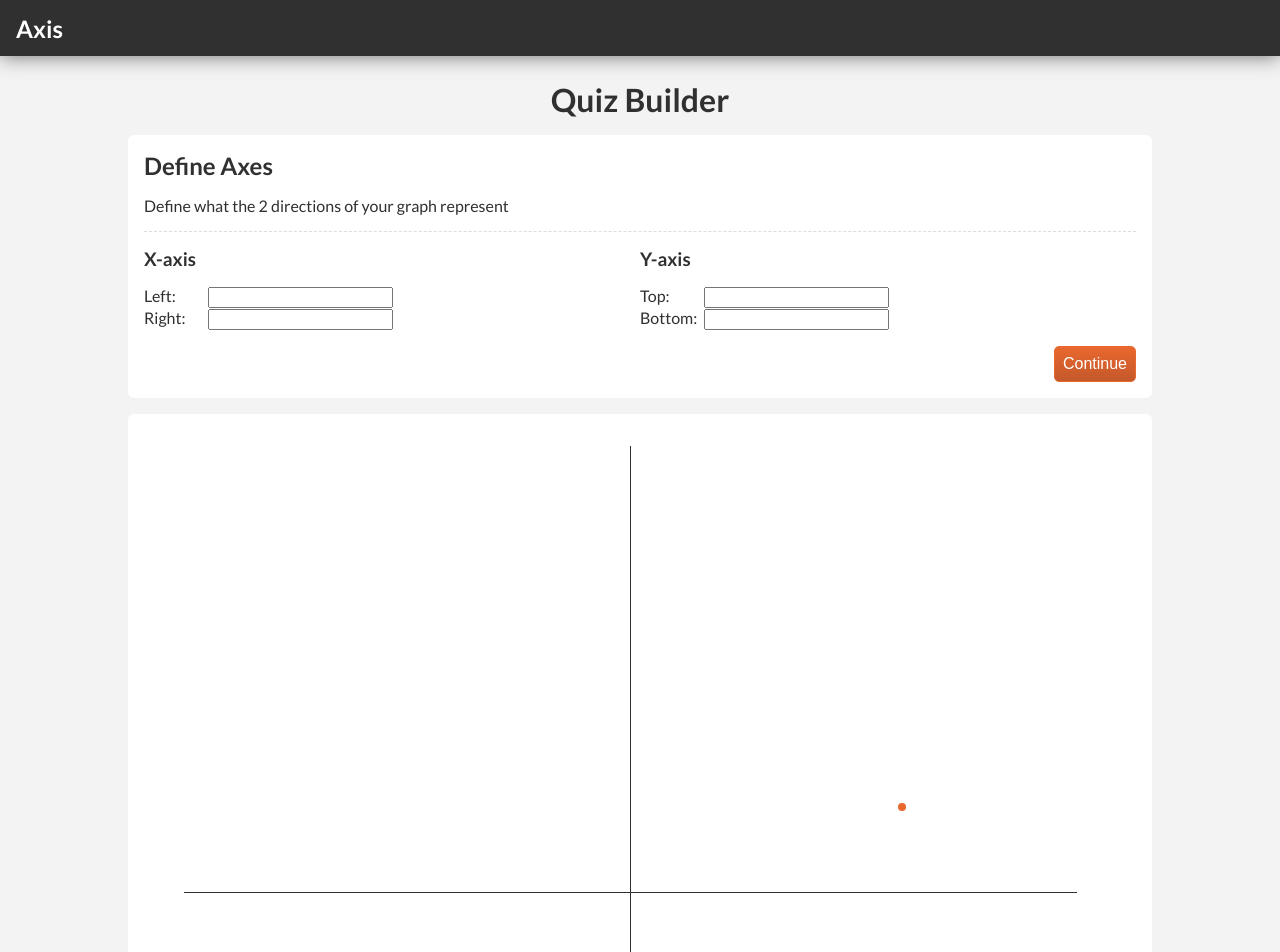
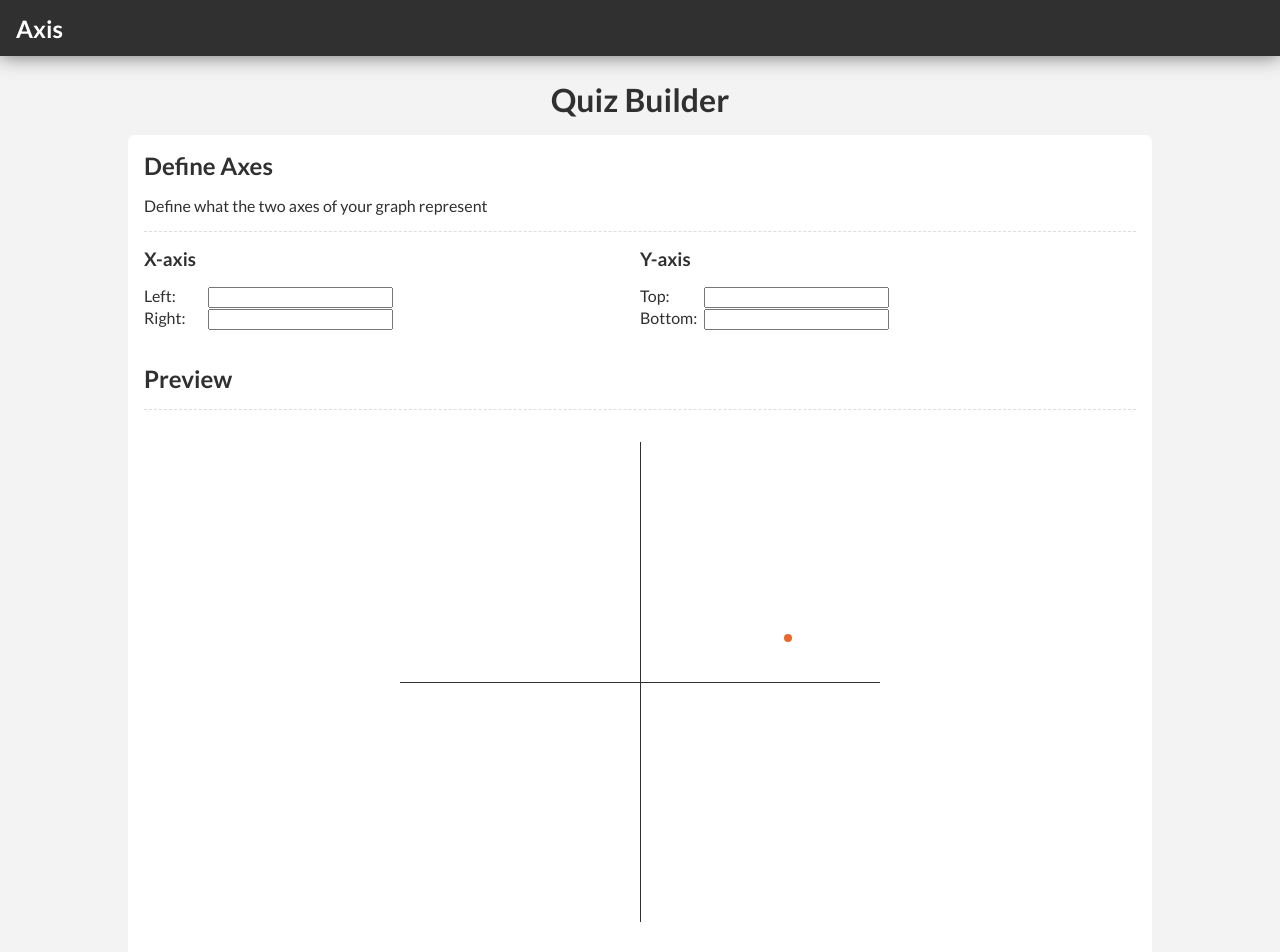
Before and after one commit to jrgermain/axis, a React (Create React App) app: page /create/define-axes in a window 1280 px wide. Shown: the top 952 px of the page. Built offline with nearby package versions, Linux system fonts and the light colour scheme.

Commit message:
Update axis labels in realtime

```diff
--- a/src/App.css
+++ b/src/App.css
@@ -130,6 +130,45 @@ button.stylish.big {
   background-color: var(--accent);
 }
 
+.compass label {
+  position: absolute;
+  font-size: .8rem;
+  white-space: nowrap;
+  overflow: hidden;
+  text-overflow: ellipsis;
+}
+.compass .label-left {
+  left: 0;
+  top: calc(50% - 1rem);
+  width: auto;
+  max-width: 50%;
+}
+.compass .label-right {
+  text-align: right;
+  right: 0;
+  top: calc(50% - 1rem);
+  width: auto;
+  width: 50%;
+}
+.compass .label-top {
+  text-align: center;
+  top: -1rem;
+  left:0;
+  left: 50%;
+  transform: translateX(-50%);
+  width: auto;
+  width: 100%;
+}
+.compass .label-bottom {
+  text-align: center;
+  bottom: -1rem;
+  left:0;
+  left: 50%;
+  transform: translateX(-50%);
+  width: auto;
+  width: 100%;
+}
+
 @keyframes grow-y {
   from {height: 0}
   to   {height: 100%}
@@ -147,16 +186,12 @@ button.stylish.big {
   100% {background-color: var(--accent); width: .5rem; height: .5rem;}
 }
 
-.quiz-builder, .quiz-in-progress {
+.quiz-builder {
   width: 80vw;
   background: white;
   border-radius: 6px;
   padding: 1rem;
   margin-bottom: 1rem;
-}
-
-.quiz-in-progress {
-  height: 80vw;
 }
 
 p,
@@ -181,11 +216,22 @@ header a {
   grid-template-columns: 50%;
 }
 
-.define-axes .intro {
+.define-axes .intro,
+.define-axes .preview-label {
   grid-column: 1 / span 2;
   border-bottom: 1px dashed #ddd;
   margin-bottom: 1rem;
 }
+
+.define-axes hr {
+  grid-column: 1 / span 2;
+  /* border-color: var(--light); */
+  width: 100%;
+  margin-top: 1rem;
+  margin-bottom: 1rem;
+  visibility: hidden;
+}
+
 .define-axes .left {
   grid-row: 2;
   grid-column: 1;
@@ -194,6 +240,20 @@ header a {
 .define-axes .right {
   grid-row: 2;
   grid-column: 2;
+}
+
+.define-axes .compass-center {
+  grid-column: 1 / span 2;
+  width: 100%;
+  display: flex;
+  justify-content: center;
+}
+
+.define-axes .compass {
+  height: 50vw;
+  width: 50vw;
+  max-height: 30rem;
+  max-width: 30rem;
 }
 
 .define-axes label {
--- a/src/components/Compass.js
+++ b/src/components/Compass.js
@@ -1,14 +1,14 @@
 import React from 'react';
-import { Route, Switch, Link } from 'react-router-dom';
-import DefineAxes from './DefineAxes';
 
-function Compass({ animated, xlab, ylab, xScore, yScore }) {
+function Compass({ animated, leftAxisLabel, rightAxisLabel, topAxisLabel, bottomAxisLabel, xScore, yScore }) {
     return (
         <figure className={"compass" + (animated ? " animated" : "")}>
             <span className="x-axis"></span>
-            <label className="x-label">{xlab}</label>
+            <label className="label-left">{leftAxisLabel}</label>
+            <label className="label-right">{rightAxisLabel}</label>
             <span className="y-axis"></span>
-            <label className="y-label">{ylab}</label>
+            <label className="label-top">{topAxisLabel}</label>
+            <label className="label-bottom">{bottomAxisLabel}</label>
             <span className="point" style={{ top: yScore + "%", left: xScore + "%" }}></span>
         </figure>
     )
--- a/src/components/CreatePage.js
+++ b/src/components/CreatePage.js
@@ -12,9 +12,6 @@ function CreatePage() {
                     <Route path="/create/define-axes" component={DefineAxes}></Route>
                 </Switch>
             </div>
-            <div className="quiz-in-progress">
-                <Compass xScore="80" yScore="40" />
-            </div>
         </div>
     )
 }
--- a/src/components/DefineAxes.js
+++ b/src/components/DefineAxes.js
@@ -1,35 +1,53 @@
 import React from 'react';
 import LinkButton from './LinkButton';
+import Compass from './Compass';
 
-function DefineAxes() {
+class DefineAxes extends React.Component {
+    constructor(props) {
+        super(props);
+        this.state = {
+            xlab: "",
+            ylab: ""
+        }
+        this.handleChange = this.handleChange.bind(this);
+    }
+
+    render() {
         return (
             <div className="define-axes">
                 <div className="intro">
                     <h2>Define Axes</h2>
-                <p>Define what the 2 directions of your graph represent</p>
+                    <p>Define what the two axes of your graph represent</p>
                 </div>
                 <div className="left">
                     <h3>X-axis</h3>
                     <div>
                         <label for="left-axis-label">Left: </label>
-                    <input id="left-axis-label" type="txt"></input>
+                        <input id="left-axis-label" type="txt" data-key="leftAxisLabel" onChange={this.handleChange}></input>
                     </div>
                     <div>
                         <label for="right-axis-label">Right: </label>
-                    <input id="right-axis-label" type="txt"></input>
+                        <input id="right-axis-label" type="txt" data-key="rightAxisLabel" onChange={this.handleChange}></input>
                     </div>
                 </div>
                 <div className="right">
                     <h3>Y-axis</h3>
                     <div>
                         <label for="top-axis-label">Top: </label>
-                    <input id="top-axis-label" type="txt"></input>
+                        <input id="top-axis-label" type="txt" data-key="topAxisLabel" onChange={this.handleChange}></input>
                     </div>
                     <div>
                         <label for="bottom-axis-label">Bottom: </label>
-                    <input id="bottom-axis-label" type="txt"></input>
+                        <input id="bottom-axis-label" type="txt" data-key="bottomAxisLabel" onChange={this.handleChange}></input>
                     </div>
                 </div>
+                <hr></hr>
+                <div className="preview-label">
+                    <h2>Preview</h2>
+                </div>
+                <span className="compass-center">
+                    <Compass xScore="80" yScore="40" leftAxisLabel={this.state.leftAxisLabel} rightAxisLabel={this.state.rightAxisLabel} topAxisLabel={this.state.topAxisLabel} bottomAxisLabel={this.state.bottomAxisLabel} />
+                </span>
                 <div className="continue">
                     <LinkButton url="/create/step2" label="Continue"></LinkButton>
                 </div>
@@ -37,4 +55,9 @@ function DefineAxes() {
         )
     }
 
+    handleChange(event) {
+        this.setState({ [event.target.getAttribute("data-key")]: event.target.value });
+    }
+}
+
 export default DefineAxes
```
Lines whose indentation alone changed are shown as unchanged.
